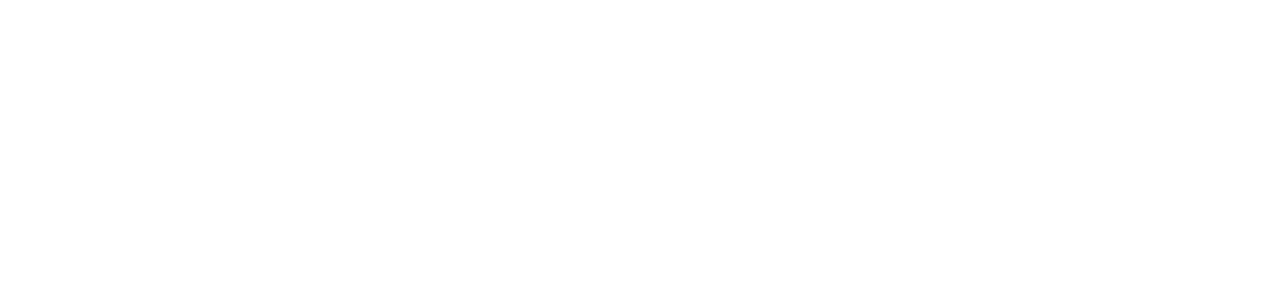
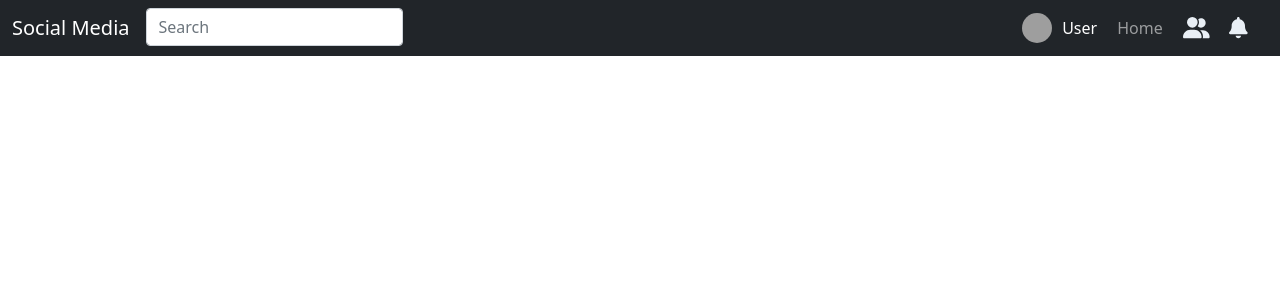
Before and after one commit to Thomas-Vargas/social_media, a React (Create React App) app: page /dashboard in a window 1280 px wide. Before the commit this address had no page. Shown: the top 300 px of the page. Built offline with nearby package versions, Linux system fonts and the light colour scheme; grey boxes are pictures that could not be loaded.

Commit message:
Finished Dashboard nav.

```diff
--- a/package.json
+++ b/package.json
@@ -4,6 +4,8 @@
   "private": true,
   "dependencies": {
     "@fortawesome/fontawesome-svg-core": "^6.1.1",
+    "@fortawesome/free-solid-svg-icons": "^6.1.1",
+    "@fortawesome/react-fontawesome": "^0.1.18",
     "@testing-library/jest-dom": "^5.16.4",
     "@testing-library/react": "^13.1.1",
     "@testing-library/user-event": "^13.5.0",
--- a/src/App.js
+++ b/src/App.js
@@ -1,5 +1,6 @@
 import LandingPage from './pages/LandingPage'
 import RegisterPage from './pages/RegisterPage'
+import Dashboard from './pages/Dashboard'
 import React from 'react'
 import { Route, Routes } from 'react-router-dom'
 
@@ -9,6 +10,7 @@
             <Routes>
                 <Route path='/' element={<LandingPage/>}></Route>
                 <Route path='/register' element={<RegisterPage/>}></Route>
+                <Route path='/dashboard' element={<Dashboard/>}></Route>
             </Routes>
         </>
     )
--- /dev/null
+++ b/src/components/DashboardNav.js
@@ -0,0 +1,50 @@
+import React from 'react'
+import { Link } from 'react-router-dom'
+import { FontAwesomeIcon } from '@fortawesome/react-fontawesome'
+import { faUserGroup, faBell } from '@fortawesome/free-solid-svg-icons'
+
+const DashboardNav = () => {
+    return (
+        <div>
+            <div>
+                <nav className='navbar navbar-expands-lg navbar-dark bg-dark'>
+                    <div className="container-fluid">
+                        <div className='flex-row'>
+                            <Link to='/' className='navbar-brand'>
+                            Social Media
+                            </Link>
+                            <form className="form-inline">
+                                <input className="form-control mr-sm-2" type="search" placeholder="Search" aria-label="Search" />
+                            </form>
+                        </div>
+
+                        <ul className='navbar-nav flex-row dashboard-links'>
+                            <li className='nav-item user-link flex-row'>
+                                <img
+                                    src='https://encrypted-tbn0.gstatic.com/images?q=tbn:ANd9GcTdeUl_DyPU6PcpmjVhwv42XDrVhhOC7lspJQ&usqp=CAU'
+                                    className='user-image'
+                                ></img>
+                                <Link to='/dashboard' className='nav-link active'>User</Link>
+                            </li>
+                            <li className='nav-item'>
+                                <Link to='/' className='nav-link'>Home</Link>
+                            </li>
+                            <li className='nav-item friends'>
+                                <a href='#' className='unstyled-link-white'>
+                                    <FontAwesomeIcon icon={faUserGroup} size='lg' className='friends-icon' />
+                                </a>
+                            </li>
+                            <li className='nav-item notifications'>
+                                <a href='#' className='unstyled-link-white'>
+                                    <FontAwesomeIcon icon={faBell} size='lg' />
+                                </a>
+                            </li>
+                        </ul>
+                    </div>
+                </nav>
+            </div>
+        </div>
+    )
+}
+
+export default DashboardNav
--- a/src/components/RegisterForm.js
+++ b/src/components/RegisterForm.js
@@ -1,5 +1,6 @@
 /* eslint-disable react/no-unescaped-entities */
 import React from 'react'
+import { Link } from 'react-router-dom'
 
 const RegisterForm = () => {
     return (
@@ -27,7 +28,9 @@
                         <input type="password" className="form-control" id="confirmPassword" placeholder="Password" />
                     </div>
                     <div className="register-form-btns">
-                        <button type="submit" className="btn btn-primary">Submit</button>
+                        <Link to='/dashboard'>
+                            <button type="submit" className="btn btn-primary">Submit</button>
+                        </Link>
                     </div>
                 </form>
             </div>
--- a/src/index.css
+++ b/src/index.css
@@ -133,12 +133,43 @@
   text-decoration: none;
   color: var(--dark-bg);
 }
+.unstyled-link-white {
+  text-decoration: none;
+  color: var(--white);
+}
 
 .unstyled-link:hover {
   color: inherit;
+}
+.unstyled-link-white:hover {
+  color: rgb(197, 197, 197);
 }
 
 .register-form-btns {
   margin-top: 20px;
   text-align: right;
 }
+
+.form-control {
+  text-align: left;
+}
+
+.user-image {
+  height: 30px;
+  width: 30px;
+  margin-right: 10px;
+  margin-top: 5px;
+  border-radius: 50%;
+}
+
+.friends {
+  color: white;
+}
+
+
+.dashboard-links {
+  justify-content: center;
+  align-items: center;
+  gap: 20px;
+  margin-right: 20px;
+}
--- /dev/null
+++ b/src/pages/Dashboard.js
@@ -0,0 +1,12 @@
+import React from 'react'
+import DashboardNav from '../components/DashboardNav'
+
+const Dashboard = () => {
+    return (
+        <div>
+            <DashboardNav />
+        </div>
+    )
+}
+
+export default Dashboard
```
Also changed, not shown: images/puppy.jpeg (added), 1 other file (tests, documents, lock files or other folders).
